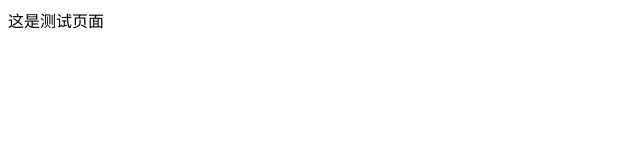
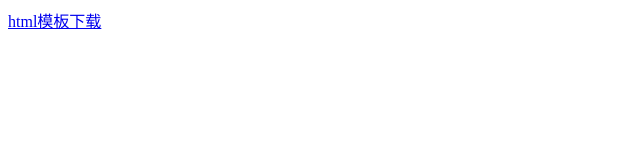
Before and after one commit to cfluo/cfluo.github.com, a plain HTML site: page test.html in a window 1280 px wide. Shown: the whole page, without its empty margins (0-640 px from the left). Drawn offline with Linux system fonts and the light colour scheme.

Commit message:
Update test.html

```diff
--- a/test.html
+++ b/test.html
@@ -2,9 +2,9 @@
 <html>
 <head>
 <meta charset="UTF-8">
-<title>测试页面</title>
+<title>模板下载</title>
 </head>
 <body>
-	这是测试页面
+	<a href="http://www.mycodes.net/153/">html模板下载</a>
 </body>
 </html>
```
